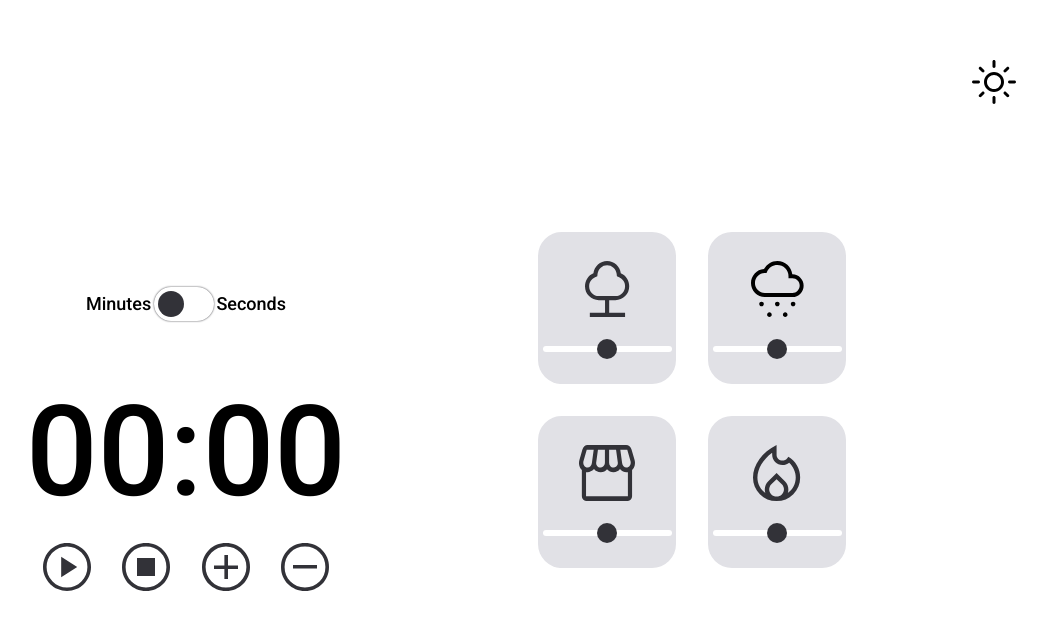
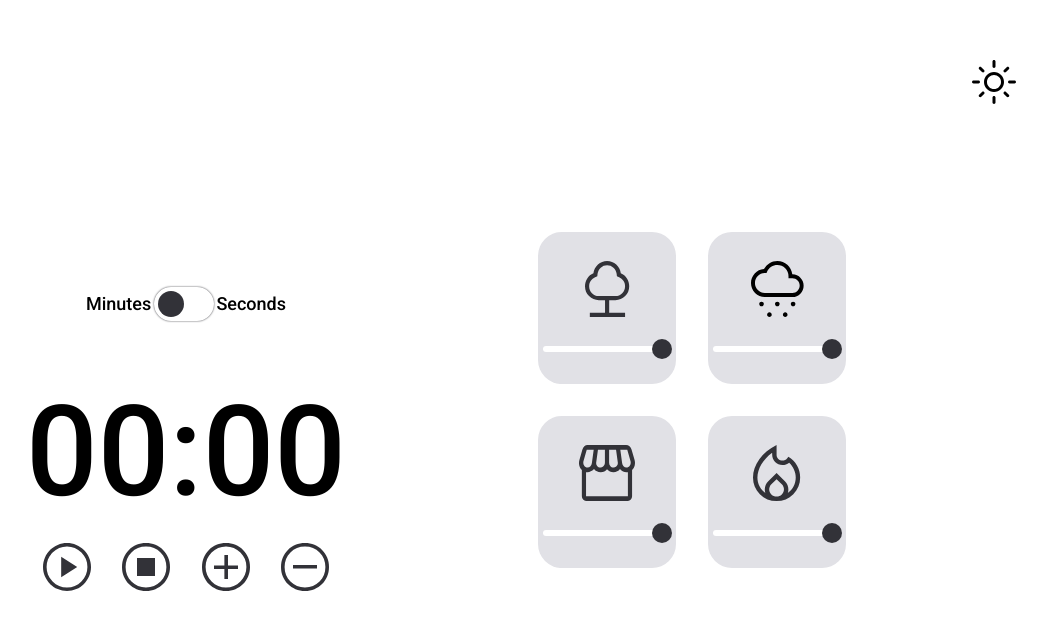
Before and after one commit to Rickazuo/Focus-Timer-2.0-Explorer, a plain HTML site: page index.html in a window 1280 px wide. Shown: the whole page, without its empty margins (204-1251 px from the left). Drawn offline with Linux system fonts and the light colour scheme.

Commit message:
add readme

```diff
--- a/buttonsSound.js
+++ b/buttonsSound.js
@@ -8,6 +8,7 @@ const musicFiles = {
 
 let selectedButton = null;
 let audio = null;
+// const volumeSlider = document.querySelector(".volume-slider input");
 
 buttons.forEach((button) => {
   button.addEventListener("click", () => {
--- a/index.html
+++ b/index.html
@@ -104,8 +104,9 @@
           <input
             type="range"
             min="0"
-            max="100"
-            value="50"
+            max="1"
+            step="0.01"
+            value="1"
             class="volume-slider"
           />
         </button>
@@ -125,8 +126,9 @@
           <input
             type="range"
             min="0"
-            max="100"
-            value="50"
+            max="1"
+            step="0.01"
+            value="1"
             class="volume-slider"
           />
         </button>
@@ -146,8 +148,9 @@
           <input
             type="range"
             min="0"
-            max="100"
-            value="50"
+            max="1"
+            step="0.01"
+            value="1"
             class="volume-slider"
           />
         </button>
@@ -167,8 +170,9 @@
           <input
             type="range"
             min="0"
-            max="100"
-            value="50"
+            max="1"
+            step="0.01"
+            value="1"
             class="volume-slider"
           />
         </button>
--- a/playPauseStop.js
+++ b/playPauseStop.js
@@ -1,16 +1,8 @@
 import { minutes, seconds } from "./changeSeconds.js";
 
 let timerInterval;
-let audio;
-const volumeSliders = document.querySelectorAll(".volume-slider");
 const audioElement = new Audio("./assets/alarm.mp3");
 
-volumeSliders.forEach((slider) => {
-  slider.addEventListener("change", (event) => {
-    const volume = event.target.value / 100;
-    audioElement.volume = volume;
-  });
-});
 
 export function toggleTimer() {
   if (
```
Also changed, not shown: assets/project.gif (added), 1 other file.
